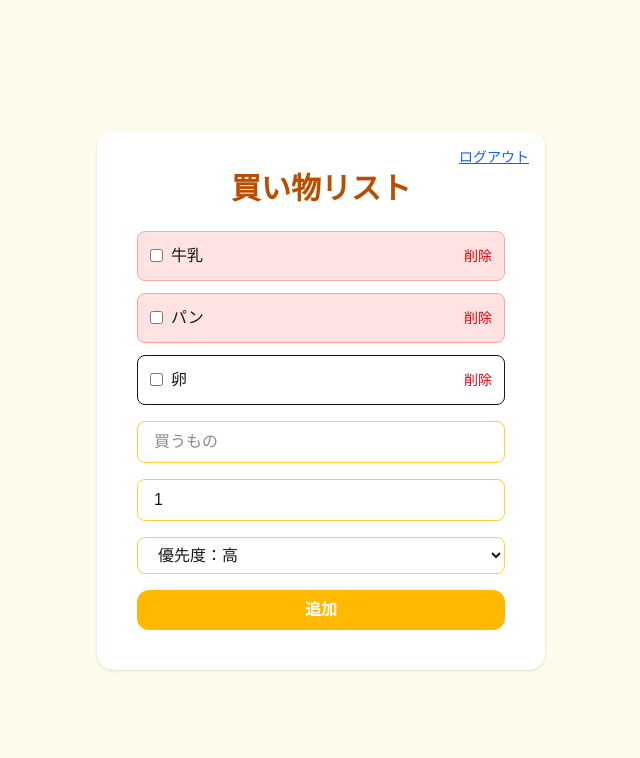
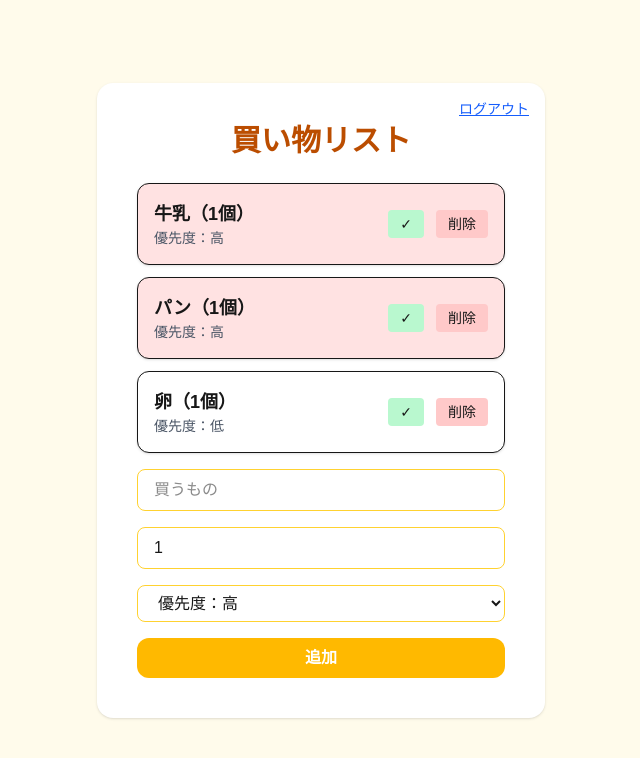
Before and after one commit to moto-2525/shopping-memo-app, a Next.js app in the folder frontend/: page / in a window 1280 px wide. Shown: the top 758 px of the page, without its empty margins (319-959 px from the left). Built offline with nearby package versions, Linux system fonts and the light colour scheme.

Commit message:
買い物リストに個数追加

```diff
--- a/frontend/components/ShoppingItem.tsx
+++ b/frontend/components/ShoppingItem.tsx
@@ -1,11 +1,12 @@
 //アイテム１件分の表示
 "use client";
 
-type ItemProps = {
+type Props = {
   id: number;
   name: string;
+  quantity: number;
+  priority: "high" | "low";
   isDone: boolean;
-  priority: "high" | "low";
   onCheck: (id: number) => void;
   onDelete: (id: number) => void;
 };
@@ -13,34 +14,41 @@ type ItemProps = {
 export default function ShoppingItem({
   id,
   name,
+  quantity,
+  priority,
   isDone,
-  priority,
   onCheck,
   onDelete,
-}: ItemProps) {
+}: Props) {
   return (
     <div
-      className={`flex justify-between items-center p-3 rounded-lg mb-3 border
-        ${priority === "high" ? "bg-red-100 border-red-300" : "bg-white"}
-      `}
+      className={`flex justify-between items-center p-4 mb-3 rounded-xl border shadow-sm transition
+        ${priority === "high" ? "bg-red-100" : "bg-white"}
+        ${isDone ? "opacity-60 line-through" : ""}`}
     >
-      <label className="flex items-center gap-2">
-        <input
-          type="checkbox"
-          checked={isDone}
-          onChange={() => onCheck(id)}
-        />
-        <span className={isDone ? "line-through text-gray-500" : ""}>
-          {name}
-        </span>
-      </label>
+      <div>
+        <p className="text-lg font-semibold">
+          {name}（{quantity}個）
+        </p>
+        <p className="text-sm text-gray-600">
+          優先度：{priority === "high" ? "高" : "低"}
+        </p>
+      </div>
 
-      <button
-        onClick={() => onDelete(id)}
-        className="text-sm text-red-600 hover:underline"
-      >
-        削除
-      </button>
+      <div className="flex gap-3">
+        <button
+          onClick={() => onCheck(id)}
+          className="text-sm px-3 py-1 bg-green-200 rounded hover:bg-green-300"
+        >
+          ✓
+        </button>
+        <button
+          onClick={() => onDelete(id)}
+          className="text-sm px-3 py-1 bg-red-200 rounded hover:bg-red-300"
+        >
+          削除
+        </button>
+      </div>
     </div>
   );
 }
```
